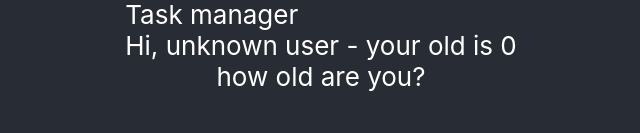
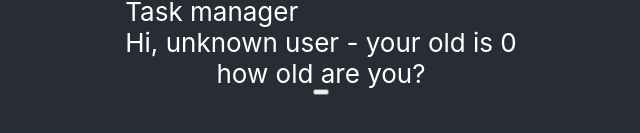
Before and after one commit to rebdevbay/Project1, a React (Create React App) app: page / in a window 1280 px wide. Shown: the part 355-488 px from the top of the page, without its empty margins (319-959 px from the left). Built offline with nearby package versions, Linux system fonts and the light colour scheme.

Commit message:
lavash gotow

```diff
--- a/src/App.js
+++ b/src/App.js
@@ -15,11 +15,15 @@ class App extends Component {
   };
 
   render() {
+   console.log (
+     typeof this.handleClick
+   )
     const { name, lastName, age } = this.state;
     return (
       <div className="App-header">
-        <Header age={age} name={name} lastName={lastName} />
+      <Header age={age} name={name} lastName={lastName} />
         how old are you?
+        <button onClick= {this.handleClick} />
       </div>
     );
   }
```
